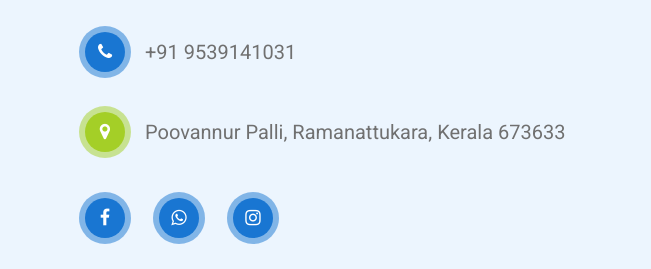
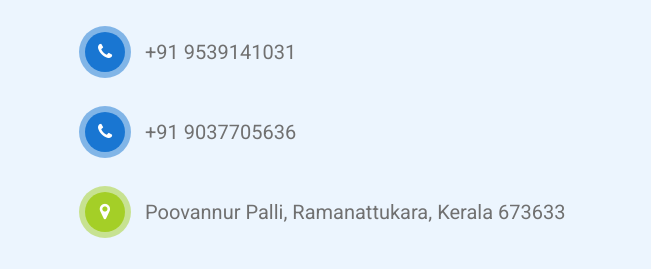
Before and after one commit to madewebs/wellbaycommunitycenter, a plain HTML site: page index.html in a window 1280 px wide. Shown: the part 3110-3379 px from the top of the page, 0-651 px from the left. Drawn offline with Linux system fonts and the light colour scheme; grey boxes are pictures that could not be loaded.

Commit message:
Update index.html

```diff
--- a/index.html
+++ b/index.html
@@ -339,6 +339,7 @@
 					<div class="contact-info">
 						<p class="email">wellbabycommunitycenter@gmail.com</p>
 						<p class="contact">+91 9539141031</p>
+						<p class="contact">+91 9037705636</p>
 						<p class="address">Poovannur Palli, Ramanattukara, Kerala 673633</p>
 					</div>
 					<!-- Contact info End -->
@@ -364,7 +365,6 @@
 		</div>
 	</section>
 	<!-- Contact us Section Ends -->
-
 	<!-- Footer Section Starts -->
 	<footer class="footer">
 		<div class="container">
```
